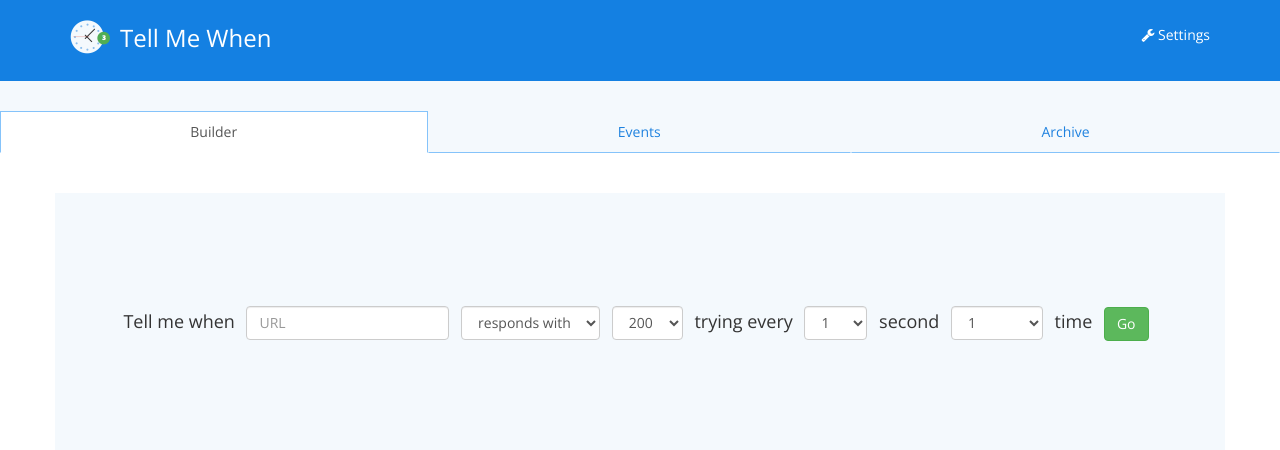
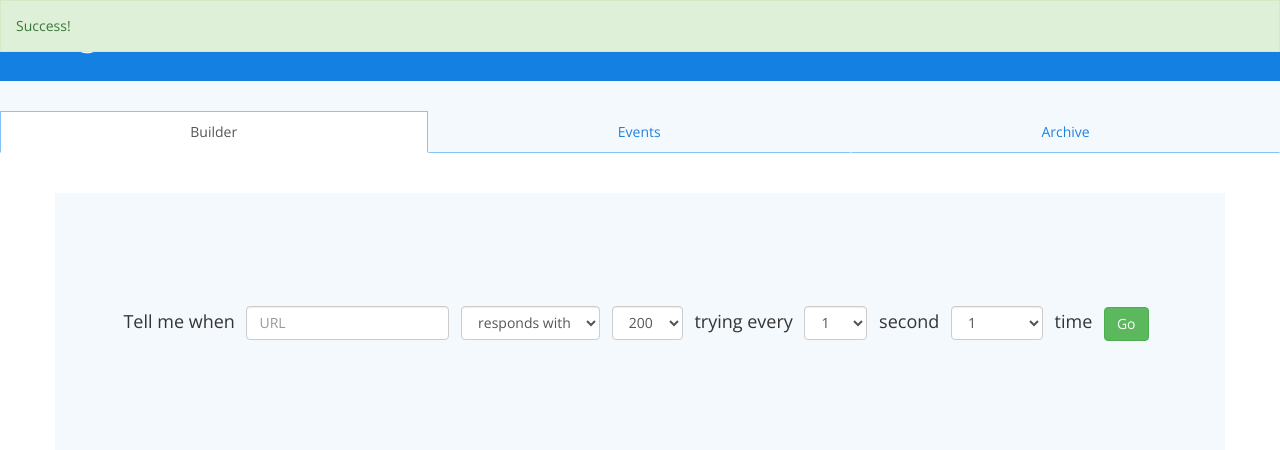
Before and after one commit to cpenner461/tellmewhen, a Flask app: page / in a window 1280 px wide. Shown: the top 450 px of the page. Run offline with Flask 2, Linux system fonts and the light colour scheme; data that the repository does not hold is empty; some libraries are stand-ins or nearby versions.

Commit message:
Add success alert.

```diff
--- a/tmw/static/css/style.css
+++ b/tmw/static/css/style.css
@@ -194,6 +194,14 @@ a.list-group-item:focus
   color: #000;
 }
 
+.alert.alert-success {
+	border-radius:0;
+	display:none;
+	position:absolute;
+	top:0;
+	width:100%;
+}
+
 /* Event builder statement */
 .event-builder {
 	margin: 100px 0;
--- a/tmw/static/js/base.js
+++ b/tmw/static/js/base.js
@@ -41,3 +41,5 @@ function update_events() {
     });
   });
 }
+
+$(".alert").slideDown();
--- a/tmw/templates/base.html
+++ b/tmw/templates/base.html
@@ -57,6 +57,7 @@
               <a href="https://github.com/lifeingray"> Jesse </a></p>
     </div>
   </footer>
+  <div class="alert alert-success" role="alert">Success!</div>
 
   <!-- Le javascript
   ================================================== -->
--- a/tmw/templates/index.html
+++ b/tmw/templates/index.html
@@ -188,6 +188,7 @@
   </div>
   <!-- /.container -->
   </section>
+
 {% endblock %}
 
 {% block scripts %}
```
